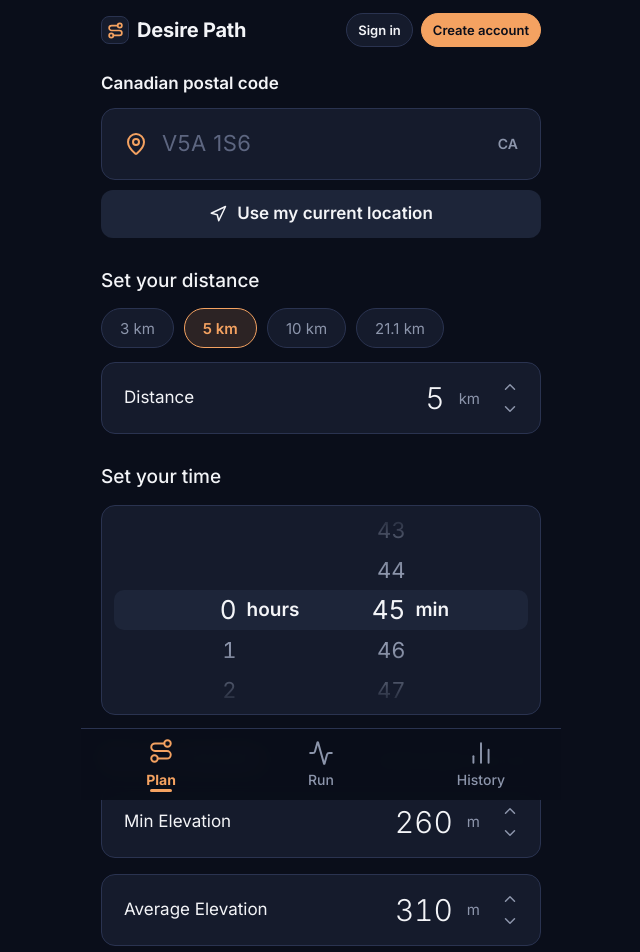
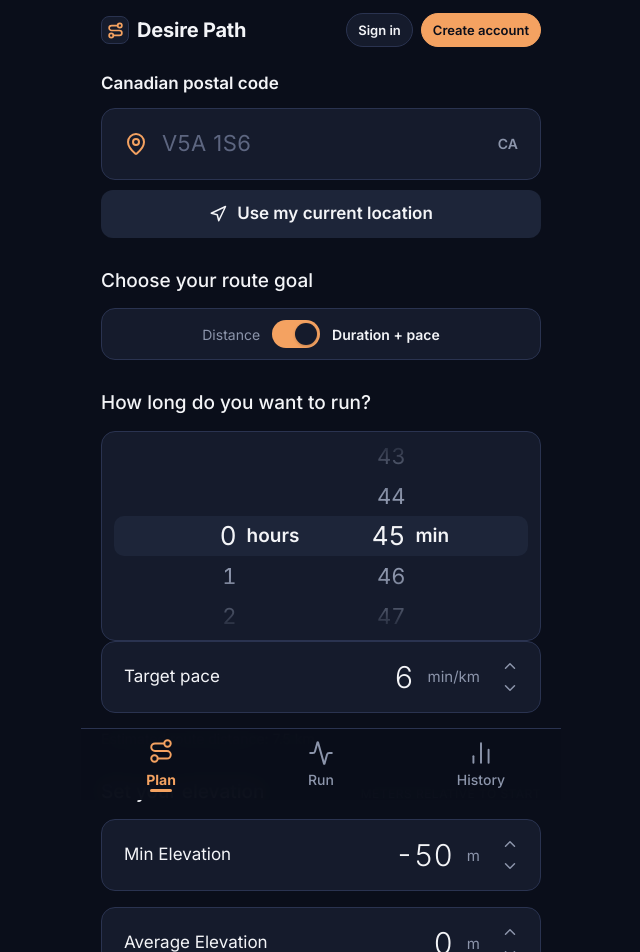
Before and after one commit to parchedAlbumen/desirePath-, a React (Vite) app in the folder frontend/: page / in a window 1280 px wide. Shown: the top 952 px of the page, without its empty margins (319-959 px from the left). Built offline with nearby package versions, Linux system fonts and the light colour scheme.

Commit message:
new deviation and toggle input

```diff
--- a/frontend/src/components/NumberStepper.tsx
+++ b/frontend/src/components/NumberStepper.tsx
@@ -12,12 +12,20 @@
   invalid?: boolean
   /** Allow one decimal place (e.g. 5.5 km). Whole numbers only otherwise. */
   decimal?: boolean
+  /** Allow values below zero (for elevation relative to a route's start). */
+  allowNegative?: boolean
 }
 
 /** Keep only what the field accepts: "12.34" → "12.3" when decimal, "1234" otherwise. */
-function sanitize(raw: string, decimal: boolean): string {
-  if (!decimal) return raw.replace(/\D/g, '').slice(0, 4)
-  return raw.replace(/[^\d.]/g, '').match(/^\d{0,3}(\.\d?)?/)?.[0] ?? ''
+function sanitize(raw: string, decimal: boolean, allowNegative: boolean): string {
+  if (!decimal) {
+    const digits = raw.replace(/\D/g, '').slice(0, 4)
+    return allowNegative && raw.trimStart().startsWith('-') ? `-${digits}` : digits
+  }
+  const value = raw.replace(/[^\d.-]/g, '')
+  const negative = allowNegative && value.startsWith('-')
+  const number = value.replace(/-/g, '').match(/^\d{0,4}(\.\d?)?/)?.[0] ?? ''
+  return `${negative ? '-' : ''}${number}`
 }
 
 /** Labelled numeric field with up/down buttons, as in the elevation section of the planner. */
@@ -31,9 +39,13 @@
   unit = 'm',
   invalid,
   decimal = false,
+  allowNegative = false,
 }: NumberStepperProps) {
   // Round to one decimal so repeated 0.5 steps don't drift (0.1 + 0.2 !== 0.3).
-  const bump = (delta: number) => onChange(String(Math.max(0, Math.round(((parseFloat(value) || 0) + delta) * 10) / 10)))
+  const bump = (delta: number) => {
+    const next = Math.round(((parseFloat(value) || 0) + delta) * 10) / 10
+    onChange(String(allowNegative ? next : Math.max(0, next)))
+  }
 
   return (
     <div className="field">
@@ -46,7 +58,7 @@
           value={value}
           aria-describedby={hint ? `${id}-hint` : undefined}
           aria-invalid={invalid || undefined}
-          onChange={(e) => onChange(sanitize(e.target.value, decimal))}
+          onChange={(e) => onChange(sanitize(e.target.value, decimal, allowNegative))}
         />
         <span className="stepper__unit">{unit}</span>
         <div className="stepper__buttons">
--- a/frontend/src/pages/PlanPage.css
+++ b/frontend/src/pages/PlanPage.css
@@ -17,6 +17,67 @@
   letter-spacing: 0.04em;
   text-transform: uppercase;
   color: var(--muted);
+}
+
+.plan__goal-toggle {
+  display: flex;
+  align-items: center;
+  justify-content: center;
+  gap: 12px;
+  min-height: 52px;
+  margin-bottom: 18px;
+  padding: 8px 12px;
+  border: 1px solid var(--border);
+  border-radius: var(--radius);
+  background: var(--surface);
+}
+
+.plan__goal-toggle > span {
+  font-size: 14px;
+  color: var(--muted);
+}
+
+.plan__goal-toggle > span.is-active {
+  color: var(--text);
+  font-weight: 600;
+}
+
+.plan__goal-toggle button {
+  position: relative;
+  width: 48px;
+  height: 28px;
+  flex: 0 0 auto;
+  padding: 0;
+  border: 0;
+  border-radius: 999px;
+  background: var(--border);
+  cursor: pointer;
+  transition: background-color 0.15s;
+}
+
+.plan__goal-toggle button[aria-checked='true'] {
+  background: var(--secondary);
+}
+
+.plan__goal-toggle button span {
+  position: absolute;
+  top: 3px;
+  left: 3px;
+  width: 22px;
+  height: 22px;
+  border-radius: 50%;
+  background: var(--surface);
+  box-shadow: 0 1px 3px rgb(0 0 0 / 20%);
+  transition: transform 0.15s;
+}
+
+.plan__goal-toggle button[aria-checked='true'] span {
+  transform: translateX(20px);
+}
+
+.plan__goal-toggle button:focus-visible {
+  outline: 3px solid var(--secondary);
+  outline-offset: 3px;
 }
 
 /* Two wheels side by side, sharing one highlight band across the middle row */
--- a/frontend/src/pages/PlanPage.tsx
+++ b/frontend/src/pages/PlanPage.tsx
@@ -18,18 +18,22 @@
 const MAX_TIME_HOURS = 6
 // Faster than ~3 min/km is elite territory; flag it rather than generate impossible routes.
 const FASTEST_PACE_MIN_PER_KM = 3
+const SLOWEST_PACE_MIN_PER_KM = 20
+type GoalMode = 'distance' | 'duration'
 
 export function PlanPage() {
   const { request, findRoutes, loading } = useAppState()
   const navigate = useNavigate()
 
   const [postal, setPostal] = useState(request?.postalCode ?? '')
-  const [minE, setMinE] = useState(String(request?.minElevation ?? 260))
-  const [avgE, setAvgE] = useState(String(request?.avgElevation ?? 310))
-  const [maxE, setMaxE] = useState(String(request?.maxElevation ?? 370))
+  const [goalMode, setGoalMode] = useState<GoalMode>(request?.targetDistanceKm == null ? 'duration' : 'distance')
+  const [minE, setMinE] = useState(String(request?.minElevation ?? -50))
+  const [avgE, setAvgE] = useState(String(request?.avgElevation ?? 0))
+  const [maxE, setMaxE] = useState(String(request?.maxElevation ?? 50))
   const [distance, setDistance] = useState(String(request?.targetDistanceKm ?? 5))
-  const [hours, setHours] = useState(String(request?.targetTime.hours ?? 0))
-  const [minutes, setMinutes] = useState(String(request?.targetTime.minutes ?? 45))
+  const [hours, setHours] = useState(String(request?.targetTime?.hours ?? 0))
+  const [minutes, setMinutes] = useState(String(request?.targetTime?.minutes ?? 45))
+  const [pace, setPace] = useState(String(request?.targetPaceMinPerKm ?? 6))
   const [submitted, setSubmitted] = useState(false)
   const [generateError, setGenerateError] = useState<string | null>(null)
   const [currentLocation, setCurrentLocation] = useState<LatLng | null>(() =>
@@ -47,23 +51,27 @@
   const km = parseFloat(distance)
   const [h, m] = [hours, minutes].map((v) => parseInt(v, 10))
   const totalMinutes = h * 60 + m
+  const paceMinPerKm = parseFloat(pace)
+  const targetKm = goalMode === 'distance' ? km : totalMinutes / paceMinPerKm
 
   const postalError =
     useCurrentLocation || isValidPostalCode(postal) ? null : 'Enter a Canadian postal code like V5A 1S6.'
   const distanceError =
-    Number.isNaN(km) ? 'Enter how far you want to run.'
-    : km < MIN_DISTANCE_KM || km > MAX_DISTANCE_KM ? `Pick a distance between ${MIN_DISTANCE_KM} and ${MAX_DISTANCE_KM} km.`
+    goalMode === 'duration' && (!Number.isFinite(paceMinPerKm) || paceMinPerKm < FASTEST_PACE_MIN_PER_KM || paceMinPerKm > SLOWEST_PACE_MIN_PER_KM)
+      ? `Choose a pace between ${FASTEST_PACE_MIN_PER_KM} and ${SLOWEST_PACE_MIN_PER_KM} min/km.`
+    : !Number.isFinite(targetKm) ? goalMode === 'distance' ? 'Enter how far you want to run.' : 'Enter a duration and pace.'
+    : targetKm < MIN_DISTANCE_KM || targetKm > MAX_DISTANCE_KM ? `That duration and pace works out to ${targetKm.toFixed(1)} km. Choose settings between ${MIN_DISTANCE_KM} and ${MAX_DISTANCE_KM} km.`
     : null
   const timeError =
-    Number.isNaN(h) || Number.isNaN(m) ? 'Enter how long you want to run.'
+    goalMode === 'distance' ? null
+    : Number.isNaN(h) || Number.isNaN(m) ? 'Enter how long you want to run.'
     : m > 59 ? 'Minutes should be 0–59.'
     : totalMinutes < MIN_TIME_MINUTES ? `Give yourself at least ${MIN_TIME_MINUTES} minutes.`
-    : !distanceError && totalMinutes / km < FASTEST_PACE_MIN_PER_KM
-      ? `${km} km in ${totalMinutes} min is under ${FASTEST_PACE_MIN_PER_KM} min/km. Add time or shorten the distance.`
     : null
   const elevationError =
     [min, avg, max].some(Number.isNaN) ? 'Fill in all three elevations.'
-    : max > MAX_ELEVATION ? `Keep elevations under ${MAX_ELEVATION} m.`
+    : [min, avg, max].some((value) => Math.abs(value) > MAX_ELEVATION) ? `Keep elevation changes between -${MAX_ELEVATION} m and ${MAX_ELEVATION} m.`
+    : min > 0 || max < 0 ? 'A route starts at 0 m change, so minimum must be 0 or lower and maximum 0 or higher.'
     : !(min <= avg && avg <= max) ? 'Keep min ≤ average ≤ max.'
     : null
 
@@ -113,8 +121,9 @@
         ...(useCurrentLocation && currentLocation
           ? { startLat: currentLocation.lat, startLng: currentLocation.lng }
           : { postalCode: postal }),
-        targetDistanceKm: km,
-        targetTime: { hours: h, minutes: m },
+        ...(goalMode === 'distance'
+          ? { targetDistanceKm: km }
+          : { targetTime: { hours: h, minutes: m }, targetPaceMinPerKm: paceMinPerKm }),
         minElevation: min,
         avgElevation: avg,
         maxElevation: max,
@@ -196,9 +205,24 @@
         </div>
 
         <div className="plan__section-head">
-          <h2>Set your distance</h2>
+          <h2>Choose your route goal</h2>
+        </div>
+        <div className="plan__goal-toggle">
+          <span className={goalMode === 'distance' ? 'is-active' : ''}>Distance</span>
+          <button
+            type="button"
+            role="switch"
+            aria-label="Route goal"
+            aria-checked={goalMode === 'duration'}
+            onClick={() => setGoalMode((mode) => mode === 'distance' ? 'duration' : 'distance')}
+          >
+            <span />
+          </button>
+          <span className={goalMode === 'duration' ? 'is-active' : ''}>Duration + pace</span>
         </div>
 
+        {goalMode === 'distance' ? (
+          <>
             <div className="chips" role="group" aria-label="Quick distance picks">
               {DISTANCE_PRESETS.map((preset) => (
                 <button
@@ -212,7 +236,6 @@
                 </button>
               ))}
             </div>
-
             <NumberStepper
               id="distance"
               label="Distance"
@@ -223,22 +246,35 @@
               decimal
               invalid={submitted && !!distanceError}
             />
+          </>
+        ) : (
+          <>
+            <div className="plan__section-head">
+              <h2>How long do you want to run?</h2>
+            </div>
+            <div className={`time-picker${submitted && timeError ? ' is-invalid' : ''}`} role="group" aria-label="Duration">
+              <WheelPicker label="Hours" unit="hours" min={0} max={MAX_TIME_HOURS} value={h} onChange={(v) => setHours(String(v))} />
+              <WheelPicker label="Minutes" unit="min" min={0} max={59} value={m} onChange={(v) => setMinutes(String(v))} />
+            </div>
+            <NumberStepper
+              id="pace"
+              label="Target pace"
+              value={pace}
+              onChange={setPace}
+              step={0.1}
+              unit="min/km"
+              decimal
+              invalid={submitted && !!distanceError}
+            />
+            <p className="field__hint">Estimated route distance: {Number.isFinite(targetKm) ? targetKm.toFixed(1) : '—'} km</p>
+          </>
+        )}
 
         {submitted && distanceError && (
           <p className="field__hint is-error" role="alert">
             {distanceError}
           </p>
         )}
-
-        <div className="plan__section-head">
-          <h2>Set your time</h2>
-        </div>
-
-        {/* iPhone Clock-style: hours and minutes side by side, scroll or flick to change */}
-        <div className={`time-picker${submitted && timeError ? ' is-invalid' : ''}`} role="group" aria-label="Time">
-          <WheelPicker label="Hours" unit="hours" min={0} max={MAX_TIME_HOURS} value={h} onChange={(v) => setHours(String(v))} />
-          <WheelPicker label="Minutes" unit="min" min={0} max={59} value={m} onChange={(v) => setMinutes(String(v))} />
-        </div>
 
         {submitted && timeError && (
           <p className="field__hint is-error" role="alert">
@@ -248,12 +284,12 @@
 
         <div className="plan__section-head">
           <h2>Set your elevation</h2>
-          <span>Meters above sea level</span>
+          <span>Meters relative to start</span>
         </div>
 
-        <NumberStepper id="min" label="Min Elevation" value={minE} onChange={setMinE} invalid={submitted && !!elevationError} />
-        <NumberStepper id="avg" label="Average Elevation" value={avgE} onChange={setAvgE} invalid={submitted && !!elevationError} />
-        <NumberStepper id="max" label="Max Elevation" value={maxE} onChange={setMaxE} invalid={submitted && !!elevationError} />
+        <NumberStepper id="min" label="Min Elevation" value={minE} onChange={setMinE} allowNegative invalid={submitted && !!elevationError} />
+        <NumberStepper id="avg" label="Average Elevation" value={avgE} onChange={setAvgE} allowNegative invalid={submitted && !!elevationError} />
+        <NumberStepper id="max" label="Max Elevation" value={maxE} onChange={setMaxE} allowNegative invalid={submitted && !!elevationError} />
 
         {submitted && elevationError && (
           <p className="field__hint is-error" role="alert">
--- a/frontend/src/pages/RunPage.tsx
+++ b/frontend/src/pages/RunPage.tsx
@@ -126,7 +126,7 @@
             <dt className="stat-label">Elevation</dt>
             <dd>
               {Math.round(here.elevation)}
-              <small>m · current</small>
+              <small>m · from start</small>
             </dd>
           </div>
         </dl>
--- a/frontend/src/services/mockRoutes.ts
+++ b/frontend/src/services/mockRoutes.ts
@@ -52,18 +52,19 @@
 
 function elevationProfile(count: number, t: Template, lo: number, hi: number, targetAvg: number): number[] {
   const phase = seededRandom(t.seed * 31)() * TAU
-  const raw = Array.from({ length: count }, (_, i) => {
+  const envelope = Array.from({ length: count }, (_, i) => Math.sin((Math.PI * i) / (count - 1)) ** 0.8)
+  const raw = envelope.map((edge, i) => {
     const x = i / (count - 1)
-    return Math.sin(Math.PI * x) ** 0.8 * (0.55 + 0.45 * Math.sin(TAU * t.humps * x + phase))
+    return edge * (Math.sin(TAU * t.humps * x + phase) + 0.4 * Math.sin(TAU * (t.humps + 1) * x + phase * 1.7))
   })
-  const min = Math.min(...raw)
-  const max = Math.max(...raw)
-  const norm = raw.map((v) => (v - min) / (max - min || 1))
-  // Bend the curve so the route's average lands near the requested average.
-  const mean = norm.reduce((a, b) => a + b, 0) / norm.length
-  const want = Math.min(0.85, Math.max(0.15, (targetAvg - lo) / (hi - lo || 1)))
-  const gamma = Math.log(want) / Math.log(mean)
-  return norm.map((v) => lo + (hi - lo) * v ** gamma)
+  const bias = targetAvg / Math.max(Math.abs(lo), Math.abs(hi), 1)
+  const shifted = raw.map((v, i) => v + envelope[i] * bias * 2)
+  const min = Math.min(...shifted)
+  const max = Math.max(...shifted)
+  return shifted.map((v) =>
+    v < 0 ? (min === 0 ? 0 : (v / Math.abs(min)) * Math.abs(lo))
+    : max === 0 ? 0 : (v / max) * hi,
+  )
 }
 
 export function mockGenerateRoutes(req: RouteRequest): RouteResponse {
@@ -83,21 +84,23 @@
     : lookupArea(req.postalCode ?? '')
   const code = gpsStart ? 'gps' : (req.postalCode ?? '').replace(/\s/g, '')
 
-  const timeBudget = req.targetTime.hours * 60 + req.targetTime.minutes
+  const timeBudget = req.targetTime ? req.targetTime.hours * 60 + req.targetTime.minutes : Infinity
+  const targetKm = req.targetDistanceKm ?? timeBudget / (req.targetPaceMinPerKm ?? MIN_PER_KM)
 
   const routes: GeneratedRoute[] = TEMPLATES.flatMap((t, idx): GeneratedRoute[] => {
-    const hi = req.minElevation + t.band * (req.maxElevation - req.minElevation)
+    const lo = req.minElevation * t.band
+    const hi = req.maxElevation * t.band
     const build = (km: number) => {
       const path = buildLoop(area.start, km, t.seed, t.heading)
       // Longer routes get more climbs (templates are tuned for ~6 km).
       const shape = { ...t, humps: Math.max(1, Math.round((t.humps * km) / 6)) }
-      const elevations = elevationProfile(path.length, shape, req.minElevation, hi, req.avgElevation)
+      const elevations = elevationProfile(path.length, shape, lo, hi, req.avgElevation * t.band)
       return { km, path, elevations, gain: Math.round(elevationGain(elevations)) }
     }
 
-    let r = build(Math.round(req.targetDistanceKm * t.distanceFactor * 10) / 10)
+    let r = build(Math.round(targetKm * t.distanceFactor * 10) / 10)
     // Too slow for the runner's time? Shorten the route to fit.
-    if (minutesFor(r.km, r.gain) > timeBudget) {
+    if (!req.targetPaceMinPerKm && minutesFor(r.km, r.gain) > timeBudget) {
       const fitKm = Math.floor(((timeBudget - r.gain / 100) / MIN_PER_KM) * 10) / 10
       if (fitKm < 0.5) return []
       r = build(fitKm)
@@ -113,7 +116,7 @@
       minElevation: Math.round(Math.min(...r.elevations)),
       avgElevation: Math.round(r.elevations.reduce((a, b) => a + b, 0) / r.elevations.length),
       maxElevation: Math.round(Math.max(...r.elevations)),
-      estimatedMinutes: Math.round(minutesFor(r.km, r.gain)),
+      estimatedMinutes: Math.round(r.km * (req.targetPaceMinPerKm ?? MIN_PER_KM) + r.gain / 100),
       points: r.path.map((p, i) => ({ ...p, elevation: Math.round(r.elevations[i] * 10) / 10 })),
     }]
   })
```
Also changed, not shown: frontend/src/pages/RoutesPage.tsx (+6 -2 lines), frontend/src/types/route.ts (+6 -4 lines). Lines whose indentation alone changed are shown as unchanged.
